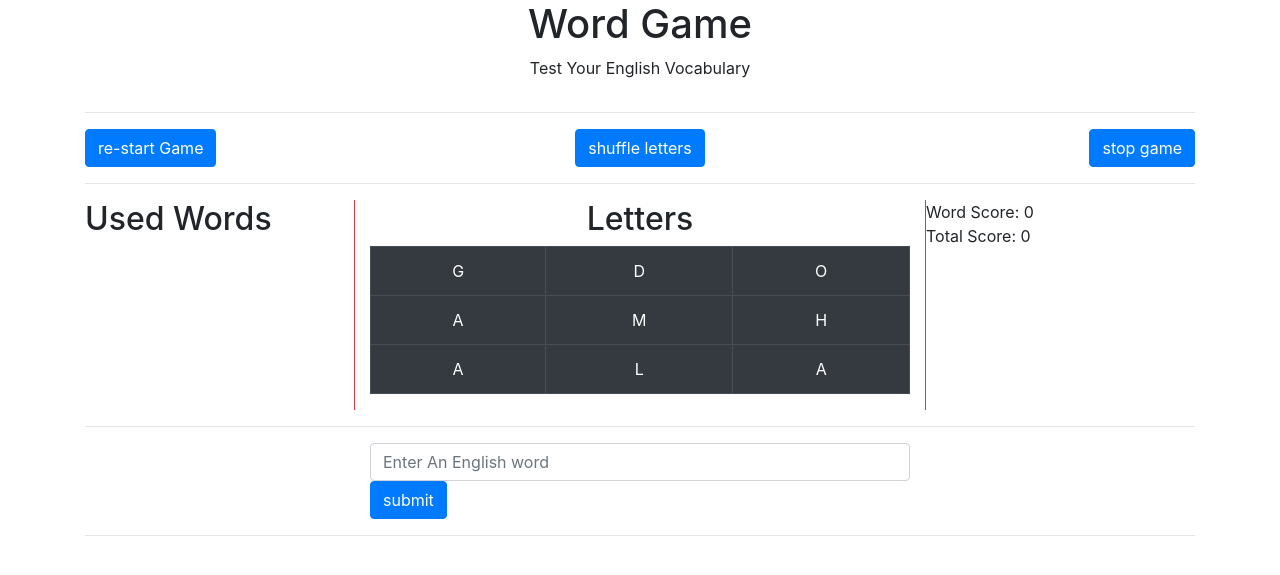
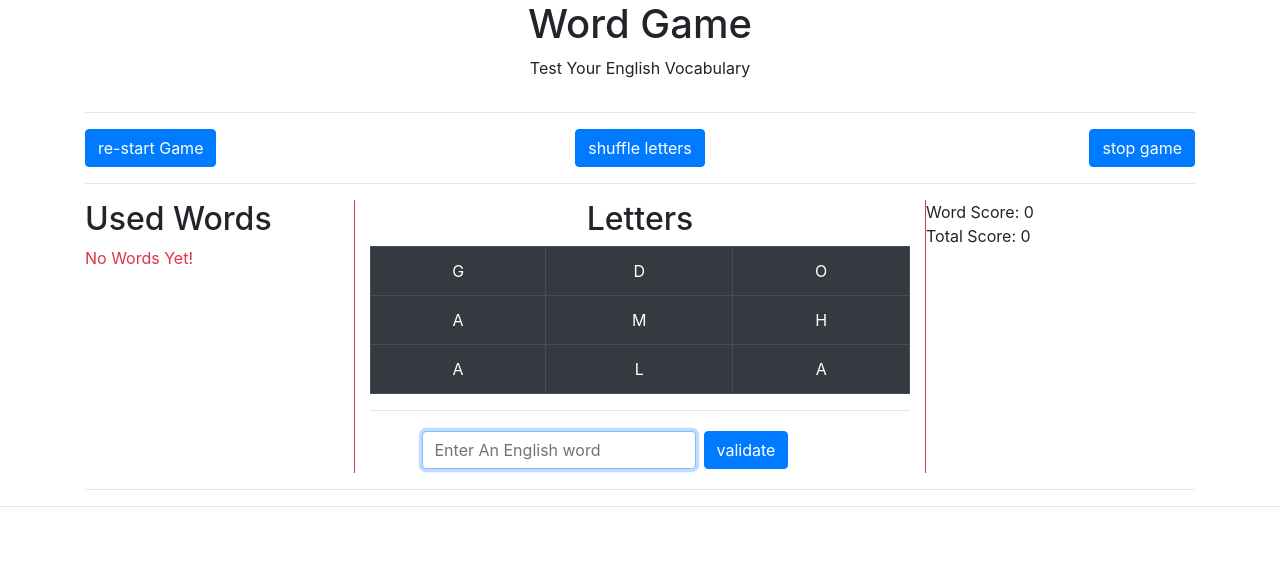
Before and after one commit to cetric32/word-game, a Django app: page / in a window 1280 px wide. Shown: the top 575 px of the page. Run offline with Django 3.2, Linux system fonts and the light colour scheme; some libraries are stand-ins or nearby versions.

Commit message:
On branch master  Changes to be committed: 	modified:   words/templates/words/home.htm

```diff
--- a/words/templates/words/home.htm
+++ b/words/templates/words/home.htm
@@ -39,31 +39,42 @@
         <div class="row">
             <div class="col-md-3 border-right border-danger">
                 <h2>used words</h2>
+                <div class="list-group" id="used_words"></div>
             </div>
             <div class="col-md-6 text-center">
                 <h2>letters</h2>
                 <div id="message"></div>
                 <div id="letters"></div>
+                <hr>
+                <div class="row">
+                    <div class="col-md-10 offset-md-1">
+                        <form method="POST">
+                            <div class="d-flex flex-row ">
+                                <div class="p-1">
+                                        <input type="text"name="word" id="word"
+                                        autofocus required autocomplete="off" class="form-control"
+                                        placeholder="Enter An English word">
+                                </div>
+                                <div class="p-1">
+                                        <button type="button" class="btn btn-primary" id="word_btn"
+                                        onclick="process_word()">validate</button>
+                                </div>
+                            </div>
+                        </form>
+                </div>
+                </div>
             </div>
             <div class="col-md-3 border-left border-danger ml-0.5">
                 <div class="row">
                         <div>word score: <span id="score">0</span></div>
                 </div>
                 <div class="row">
-                    <div>total score: <span id="total"></span>0</div>
+                    <div>total score: <span id="total">0</span></div>
                 </div>
             </div>
         </div>
 
         <hr>
-
-        <div class="row">
-            <div class="col-md-6 offset-md-3">
-                    <form method="POST">
-                            <input type="text" name="word" id="word" class="form-control" placeholder="Enter An English word">
-                            <button type="button" class="btn btn-primary" id="word_btn" onclick="process_word()">submit</button>
-                    </form>
-            </div>
         </div>
 
         <hr>
@@ -71,13 +82,14 @@
     </div>
     <script>
         let letters = [];
+        let used_words = [];
         let letters_div = document.getElementById('letters');
         let table = document.createElement('table');
 
         table.classList.add('table','table-bordered','table-dark');
 
 
-
+        // function to shuffle and array
         function shuffleArray(array){
             for(let i = array.length - 1; i > 0; i--){
                 let j = Math.floor(Math.random() * (i + 1));
@@ -94,15 +106,18 @@
 
         });
 
+
+        // function to shuffle the letters randomly and display them
         function shuffle_letters(){
             shuffleArray(letters);
             display_letters(letters);
         }
 
+        // functipon to display the letters on the screen
         function display_letters(letters){
+                $('#message').html('');
                 $('#letters').html('');
                 $('#score').html(0);
-                $('total').html(0);
                 table.innerHTML = '';
 
                 let  tr1 = document.createElement('tr');
@@ -133,21 +148,29 @@
                 letters_div.appendChild(table);
         }
 
+        //function to get the letters from the server and display them
+        // run at start or restart of the game
         function get_letters(){
+            //reset the total to 0
+            $('#total').html(0);
+            //reset used words to an empty list
+            used_words = [];
+
             $.getJSON('/words/letters/',function(response){
                 letters = response['letters'];
-                console.log(letters);
                 display_letters(letters);
-
-
+                //display the used words
+                display_used_words();
             });
         }
 
+        //function to check whether a word is an english word and get its score
         function process_word(){
+            //reset the message to nothing
             $('#message').html('');
             let word = $('#word').val();
             word = word.toUpperCase();
-
+            //data to be send to the saerver in JSON format
            data = JSON.stringify({word:word,letters:letters});
 
            $.post('/words/word/validate/',data,function(response){
@@ -157,6 +180,12 @@
                    $('#score').html(0);
                }
                else{
+                   if(used_words.includes(word)){
+                       $('#message').html(word + ' has already been entered!').attr('class','text-warning');
+                       $('#score').html(0);
+                   }
+                   else
+                   {
                     let url = '/words/word/process/' + word.toLowerCase();
                     $.getJSON(url,function(response){
                         console.log(response);
@@ -166,10 +195,23 @@
                         }
                         else{
                              $('#message').html(word + ' is a correct English word!').attr('class','text-success');
+                             //append the word to the used words list
+                             used_words.push(word);
+                             //debug
+                             console.log(used_words);
+                             //display the used words
+                             display_used_words();
                              $('#score').html(response.data.scrabble_score);
+                             let total = $('#total').html();
+                             console.log(total);
+                             let new_total = parseInt(total) + parseInt(response.data.scrabble_score);
+                             console.log(new_total);
+                             $('#total').html(new_total);
 
                         }
                     });
+                   }
+
                }
            });
 
@@ -177,7 +219,26 @@
 
         };
 
-        //run at on loading
+        //function to display the used words
+        function display_used_words(){
+            //the case where no words yet
+            if(used_words.length == 0){
+                $('#used_words').html('No Words Yet!').attr('class','text-danger');
+
+            }
+            else
+            {
+                //reset the used words displayed
+                $('#used_words').html('');
+                for(let i = 0; i < used_words.length; ++i){
+                    let li = document.createElement('li');
+                    li.classList.add('list-group-item');
+                    li.innerHTML = used_words[i];
+                    $('#used_words').append(li);
+                }
+            }
+        }
+        //run at on loading, get the letters from server and display them
         get_letters();
     </script>
 </body>
```
Lines whose indentation alone changed are shown as unchanged.
